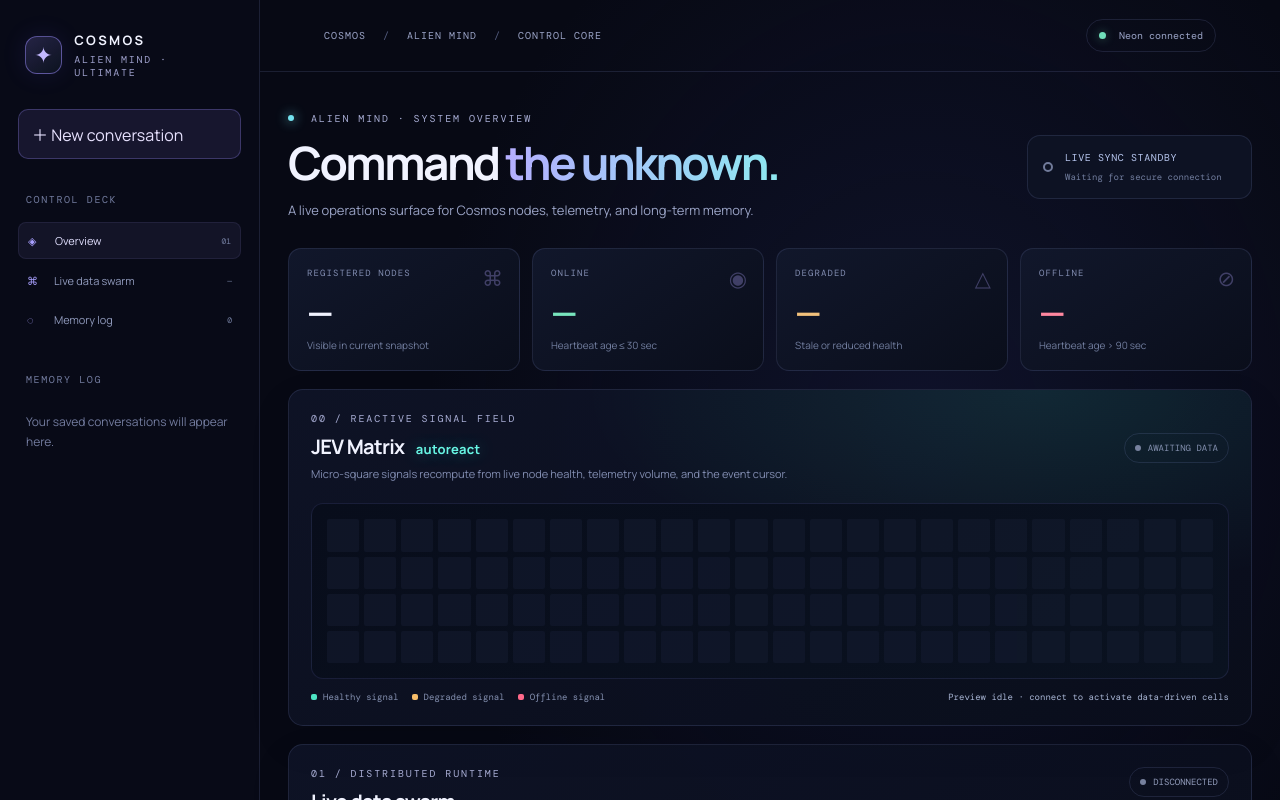
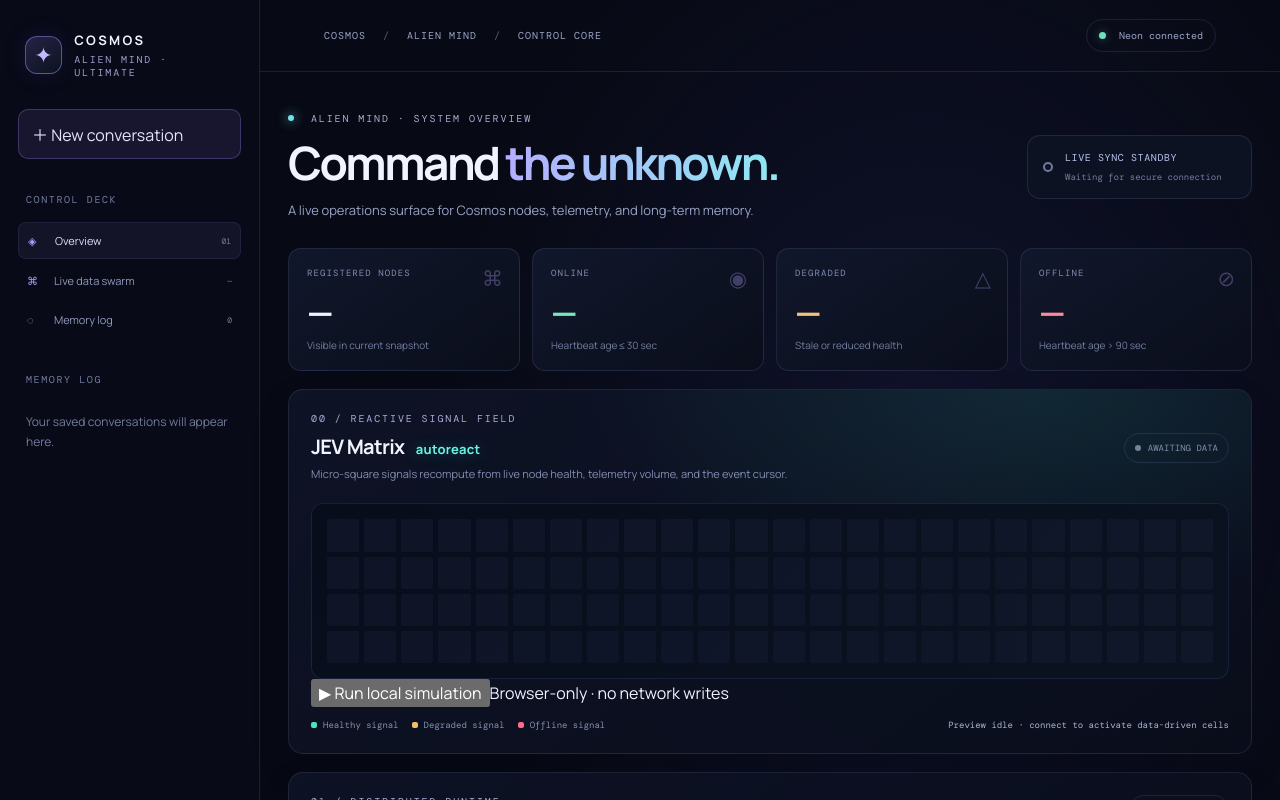
Before and after one commit to CodebruteDamage/cosmos-alien-mind, a Next.js app: page / in a window 1280 px wide. Shown: the top 800 px of the page. Built offline with nearby package versions, Linux system fonts and the light colour scheme; no server answers; the database is empty.

Commit message:
Add browser-only COSMOS swarm simulation request

```diff
--- a/app/page.tsx
+++ b/app/page.tsx
@@ -35,6 +35,7 @@ export default function Home() {
   const [events, setEvents] = useState<SwarmEvent[]>([]);
   const [cursor, setCursor] = useState(0);
   const [lastSync, setLastSync] = useState<string | null>(null);
+  const [simulationMode, setSimulationMode] = useState(false);
   const cursorRef = useRef(0);
 
   const refresh = useCallback(async () => {
@@ -56,6 +57,7 @@ export default function Home() {
 
   const disconnectSwarm = useCallback((messageText = "Disconnected from the live swarm.") => {
     setSwarmToken("");
+    setSimulationMode(false);
     setTokenDraft("");
     setSwarmState("disconnected");
     setSwarmMessage(messageText);
@@ -138,6 +140,34 @@ export default function Home() {
     return () => { cancelled = true; if (timer) clearTimeout(timer); };
   }, [swarmToken, swarmState, disconnectSwarm]);
 
+
+  function runLocalSimulation() {
+    // Synthetic fixtures stay entirely in browser memory; no API call or database write.
+    const now = Date.now();
+    const iso = (secondsAgo: number) => new Date(now - secondsAgo * 1000).toISOString();
+    const simulatedNodes: SwarmNode[] = [
+      { nodeId: "SIM-LOCAL-CORE", status: "online", metadata: { platform: "Windows / Local runtime", version: "sim-1.0" }, lastSeenAt: iso(4), ageSeconds: 4 },
+      { nodeId: "SIM-NEON-RELAY", status: "degraded", metadata: { platform: "Cloud relay", version: "sim-1.0" }, lastSeenAt: iso(48), ageSeconds: 48 },
+      { nodeId: "SIM-EDGE-NODE-03", status: "offline", metadata: { platform: "Edge device", version: "sim-1.0" }, lastSeenAt: iso(140), ageSeconds: 140 },
+    ];
+    const simulatedEvents: SwarmEvent[] = [
+      { seq: 101, event_id: "sim-evt-101", node_id: "SIM-LOCAL-CORE", event_type: "heartbeat.accepted", payload: { simulated: true }, created_at: iso(3) },
+      { seq: 102, event_id: "sim-evt-102", node_id: "SIM-NEON-RELAY", event_type: "heartbeat.stale", payload: { ageSeconds: 48, simulated: true }, created_at: iso(7) },
+      { seq: 103, event_id: "sim-evt-103", node_id: "SIM-EDGE-NODE-03", event_type: "node.offline", payload: { ageSeconds: 140, simulated: true }, created_at: iso(11) },
+      { seq: 104, event_id: "sim-evt-104", node_id: "SIM-LOCAL-CORE", event_type: "telemetry.signal", payload: { signal: "JEV_MATRIX_PULSE", simulated: true }, created_at: iso(1) },
+    ];
+    cursorRef.current = 104;
+    setCursor(104);
+    setNodes(simulatedNodes);
+    setEvents(simulatedEvents);
+    setSwarmToken("");
+    setTokenDraft("");
+    setSwarmState("disconnected");
+    setSimulationMode(true);
+    setLastSync(new Date(now).toISOString());
+    setSwarmMessage("Local simulation active. Synthetic fixtures only; no server request was sent.");
+  }
+
   async function submit(event: FormEvent<HTMLFormElement>) {
     event.preventDefault();
     const trimmed = message.trim();
@@ -160,12 +190,13 @@ export default function Home() {
   const onlineCount = nodes.filter((node) => node.status === "online").length;
   const degradedCount = nodes.filter((node) => node.status === "degraded").length;
   const offlineCount = nodes.filter((node) => node.status === "offline").length;
+  const dataVisible = swarmState === "connected" || simulationMode;
 
   // Data-derived JEV Matrix reacts when node health, telemetry, or replay cursor changes.
   const matrixCells = Array.from({ length: 96 }, (_, index) => {
     const node = nodes.length ? nodes[index % nodes.length] : undefined;
     const event = events.length ? events[(index * 7 + cursor) % events.length] : undefined;
-    const active = swarmState === "connected" && (index < nodes.length * 4 || index < events.length * 2);
+    const active = dataVisible && (index < nodes.length * 4 || index < events.length * 2);
     const level = !active ? 0 : node?.status === "offline" ? 1 : node?.status === "degraded" ? 2 : event ? 4 : 3;
     return { index, level, active, nodeId: node?.nodeId, eventType: event?.event_type };
   });
@@ -187,36 +218,37 @@ export default function Home() {
       <section className="main-panel">
         <header className="topbar"><div className="breadcrumb">COSMOS <span>/</span> ALIEN MIND <span>/</span> CONTROL CORE</div><div className={"system-pill " + (swarmState === "connected" ? "pill-live" : "")}><span className="status-dot" /> {swarmState === "connected" ? "SWARM LIVE" : status}</div></header>
         <div className="dashboard-content" id="overview">
-          <section className="welcome-row"><div><div className="eyebrow"><span /> ALIEN MIND · SYSTEM OVERVIEW</div><h1>Command <em>the unknown.</em></h1><p className="intro">A live operations surface for Cosmos nodes, telemetry, and long-term memory.</p></div><div className="live-clock"><span className={"pulse-ring " + (swarmState === "connected" ? "active" : "")} /><div><strong>{swarmState === "connected" ? "LIVE SYNC ENABLED" : "LIVE SYNC STANDBY"}</strong><small>{lastSync ? "Last sync " + timeLabel(lastSync) : "Waiting for secure connection"}</small></div></div></section>
+          <section className="welcome-row"><div><div className="eyebrow"><span /> ALIEN MIND · SYSTEM OVERVIEW</div><h1>Command <em>the unknown.</em></h1><p className="intro">A live operations surface for Cosmos nodes, telemetry, and long-term memory.</p></div><div className="live-clock"><span className={"pulse-ring " + (swarmState === "connected" ? "active" : "")} /><div><strong>{simulationMode ? "SIMULATION ACTIVE" : swarmState === "connected" ? "LIVE SYNC ENABLED" : "LIVE SYNC STANDBY"}</strong><small>{lastSync ? "Last sync " + timeLabel(lastSync) : "Waiting for secure connection"}</small></div></div></section>
 
           <section className="metric-grid" aria-label="Swarm summary">
-            <article className="metric-card"><div className="metric-label">REGISTERED NODES</div><div className="metric-value">{swarmState === "connected" ? nodes.length : "—"}</div><div className="metric-foot">Visible in current snapshot</div><span className="metric-symbol">⌘</span></article>
-            <article className="metric-card"><div className="metric-label">ONLINE</div><div className="metric-value success-text">{swarmState === "connected" ? onlineCount : "—"}</div><div className="metric-foot">Heartbeat age ≤ 30 sec</div><span className="metric-symbol">◉</span></article>
-            <article className="metric-card"><div className="metric-label">DEGRADED</div><div className="metric-value warning-text">{swarmState === "connected" ? degradedCount : "—"}</div><div className="metric-foot">Stale or reduced health</div><span className="metric-symbol">△</span></article>
-            <article className="metric-card"><div className="metric-label">OFFLINE</div><div className="metric-value danger-text">{swarmState === "connected" ? offlineCount : "—"}</div><div className="metric-foot">Heartbeat age &gt; 90 sec</div><span className="metric-symbol">⊘</span></article>
+            <article className="metric-card"><div className="metric-label">REGISTERED NODES</div><div className="metric-value">{dataVisible ? nodes.length : "—"}</div><div className="metric-foot">Visible in current snapshot</div><span className="metric-symbol">⌘</span></article>
+            <article className="metric-card"><div className="metric-label">ONLINE</div><div className="metric-value success-text">{dataVisible ? onlineCount : "—"}</div><div className="metric-foot">Heartbeat age ≤ 30 sec</div><span className="metric-symbol">◉</span></article>
+            <article className="metric-card"><div className="metric-label">DEGRADED</div><div className="metric-value warning-text">{dataVisible ? degradedCount : "—"}</div><div className="metric-foot">Stale or reduced health</div><span className="metric-symbol">△</span></article>
+            <article className="metric-card"><div className="metric-label">OFFLINE</div><div className="metric-value danger-text">{dataVisible ? offlineCount : "—"}</div><div className="metric-foot">Heartbeat age &gt; 90 sec</div><span className="metric-symbol">⊘</span></article>
           </section>
 
           <section className="panel jev-panel" aria-labelledby="jev-title">
             <div className="section-heading">
               <div><div className="eyebrow">00 / REACTIVE SIGNAL FIELD</div><h2 id="jev-title">JEV Matrix <em className="matrix-live-word">autoreact</em></h2><p>Micro-square signals recompute from live node health, telemetry volume, and the event cursor.</p></div>
-              <div className={"matrix-state " + (swarmState === "connected" ? "is-live" : "")}><span />{swarmState === "connected" ? "DATA LINK ACTIVE" : "AWAITING DATA"}</div>
+              <div className={"matrix-state " + (swarmState === "connected" || simulationMode ? "is-live" : "")}><span />{simulationMode ? "SIMULATION DATA" : swarmState === "connected" ? "DATA LINK ACTIVE" : "AWAITING DATA"}</div>
             </div>
-            <div className={"jev-matrix " + (swarmState === "connected" ? "matrix-connected" : "")} role="img" aria-label={"JEV Matrix with 96 signal cells; " + onlineCount + " online, " + degradedCount + " degraded, " + offlineCount + " offline nodes"}>
+            <div className={"jev-matrix " + (swarmState === "connected" || simulationMode ? "matrix-connected" : "")} role="img" aria-label={"JEV Matrix with 96 signal cells; " + onlineCount + " online, " + degradedCount + " degraded, " + offlineCount + " offline nodes"}>
               {matrixCells.map((cell) => <span key={cell.index} className={"matrix-cell level-" + cell.level + (cell.active ? " cell-active" : "")} title={cell.nodeId ? cell.nodeId + (cell.eventType ? " · " + cell.eventType : "") : "Awaiting live telemetry"} />)}
             </div>
-            <div className="matrix-legend"><span><i className="legend-online" />Healthy signal</span><span><i className="legend-degraded" />Degraded signal</span><span><i className="legend-offline" />Offline signal</span><span className="matrix-footnote">{swarmState === "connected" ? nodes.length + " nodes · " + events.length + " events · cursor " + cursor : "Preview idle · connect to activate data-driven cells"}</span></div>
+            <div className="matrix-actions"><button type="button" className="simulate-button" onClick={runLocalSimulation}>▶ Run local simulation</button>{simulationMode && <button type="button" className="quiet-button" onClick={() => disconnectSwarm("Simulation cleared. Connect to the real service when ready.")}>Clear simulation</button>}<span>Browser-only · no network writes</span></div>
+            <div className="matrix-legend"><span><i className="legend-online" />Healthy signal</span><span><i className="legend-degraded" />Degraded signal</span><span><i className="legend-offline" />Offline signal</span><span className="matrix-footnote">{dataVisible ? (simulationMode ? "SIMULATED · " : "") + nodes.length + " nodes · " + events.length + " events · cursor " + cursor : "Preview idle · connect to activate data-driven cells"}</span></div>
           </section>
 
           <section className="panel swarm-panel" id="swarm">
-            <div className="section-heading"><div><div className="eyebrow">01 / DISTRIBUTED RUNTIME</div><h2>Live data swarm</h2><p>Node health, heartbeat freshness, and incremental telemetry.</p></div><div className={"connection-badge " + swarmState}><span />{swarmState === "connected" ? "CONNECTED" : swarmState === "connecting" ? "CONNECTING" : swarmState === "error" ? "ATTENTION" : "DISCONNECTED"}</div></div>
-            {swarmState !== "connected" ? <div className="connect-layout"><div className="connect-visual" aria-hidden="true"><div className="radar-grid"><span /><span /><span /><i /><b>✦</b></div></div><div className="connect-copy"><h3>Establish secure uplink</h3><p>Enter your swarm operator token to authenticate with the server-side event API. The token stays in this page's memory and is never saved to local storage.</p><form className="connect-form" onSubmit={connectSwarm}><label htmlFor="swarm-token">OPERATOR BEARER TOKEN</label><input id="swarm-token" type="password" autoComplete="off" value={tokenDraft} onChange={(e) => setTokenDraft(e.target.value)} placeholder="Paste your 32+ character token" minLength={32} required /><div className="connect-actions"><button type="submit" disabled={swarmState === "connecting" || tokenDraft.trim().length < 32}>{swarmState === "connecting" ? "Connecting…" : "Connect swarm ↗"}</button></div></form><p className={"swarm-message " + (swarmState === "error" ? "error-text" : "")} role="status">{swarmMessage}</p></div></div> : <>
-              <div className="swarm-toolbar"><div><span className="status-dot" /> Authenticated service channel</div><div>Cursor <strong>{cursor}</strong> · Poll interval <strong>5s</strong></div><button className="quiet-button" onClick={() => disconnectSwarm()}>Disconnect</button></div>
+            <div className="section-heading"><div><div className="eyebrow">01 / DISTRIBUTED RUNTIME</div><h2>Live data swarm</h2><p>Node health, heartbeat freshness, and incremental telemetry.</p></div><div className={"connection-badge " + swarmState}><span />{simulationMode ? "SIMULATION" : swarmState === "connected" ? "CONNECTED" : swarmState === "connecting" ? "CONNECTING" : swarmState === "error" ? "ATTENTION" : "DISCONNECTED"}</div></div>
+            {!dataVisible ? <div className="connect-layout"><div className="connect-visual" aria-hidden="true"><div className="radar-grid"><span /><span /><span /><i /><b>✦</b></div></div><div className="connect-copy"><h3>Establish secure uplink</h3><p>Enter your swarm operator token to authenticate with the server-side event API. The token stays in this page's memory and is never saved to local storage.</p><form className="connect-form" onSubmit={connectSwarm}><label htmlFor="swarm-token">OPERATOR BEARER TOKEN</label><input id="swarm-token" type="password" autoComplete="off" value={tokenDraft} onChange={(e) => setTokenDraft(e.target.value)} placeholder="Paste your 32+ character token" minLength={32} required /><div className="connect-actions"><button type="submit" disabled={swarmState === "connecting" || tokenDraft.trim().length < 32}>{swarmState === "connecting" ? "Connecting…" : "Connect swarm ↗"}</button></div></form><p className={"swarm-message " + (swarmState === "error" ? "error-text" : "")} role="status">{swarmMessage}</p></div></div> : <>
+              <div className="swarm-toolbar"><div><span className="status-dot" /> {simulationMode ? "Synthetic local data channel" : "Authenticated service channel"}</div><div>Cursor <strong>{cursor}</strong> · Poll interval <strong>5s</strong></div><button className="quiet-button" onClick={() => disconnectSwarm()}> {simulationMode ? "Clear simulation" : "Disconnect"} </button></div>
               {nodes.length ? <div className="node-grid">{nodes.map((node) => <article className="node-card" key={node.nodeId}><div className="node-card-top"><span className="node-icon">⌘</span><span className={"node-status " + node.status}><i />{statusLabel(node.status)}</span></div><h3>{node.nodeId}</h3><p className="node-meta">{typeof node.metadata?.platform === "string" ? node.metadata.platform : "Runtime node"}{typeof node.metadata?.version === "string" ? " · " + node.metadata.version : ""}</p><div className="heartbeat-line"><span>LAST HEARTBEAT</span><strong>{ageLabel(Number(node.ageSeconds ?? 0))}</strong></div><div className="heartbeat-track"><span className={node.status} /></div><small className="node-timestamp">{timeLabel(node.lastSeenAt)}</small></article>)}</div> : <div className="empty-swarm"><span>⌘</span><strong>No nodes have checked in yet</strong><p>Send a heartbeat from a trusted node agent to populate the live swarm.</p></div>}
             </>}
           </section>
 
           <section className="lower-grid">
-            <section className="panel events-panel"><div className="section-heading compact"><div><div className="eyebrow">02 / EVENT STREAM</div><h2>Telemetry feed</h2></div><span className="feed-count">{events.length} recent</span></div>{swarmState !== "connected" ? <div className="feed-empty">Secure connection required to view telemetry.</div> : events.length ? <div className="event-list">{[...events].reverse().map((item) => <article className="event-row" key={item.event_id}><span className="event-marker" /><div className="event-main"><strong>{item.event_type}</strong><small>{item.node_id} · seq {item.seq}</small></div><time>{timeLabel(item.created_at)}</time></article>)}</div> : <div className="feed-empty">Listening for new telemetry events…<small>Reconnect uses the sequence cursor to replay missed events.</small></div>}</section>
+            <section className="panel events-panel"><div className="section-heading compact"><div><div className="eyebrow">02 / EVENT STREAM</div><h2>Telemetry feed</h2></div><span className="feed-count">{events.length} recent</span></div>{!dataVisible ? <div className="feed-empty">Secure connection required to view telemetry.</div> : events.length ? <div className="event-list">{[...events].reverse().map((item) => <article className="event-row" key={item.event_id}><span className="event-marker" /><div className="event-main"><strong>{item.event_type}</strong><small>{item.node_id} · seq {item.seq}</small></div><time>{timeLabel(item.created_at)}</time></article>)}</div> : <div className="feed-empty">Listening for new telemetry events…<small>Reconnect uses the sequence cursor to replay missed events.</small></div>}</section>
             <section className="panel memory-panel"><div className="section-heading compact"><div><div className="eyebrow">03 / LONG-TERM MEMORY</div><h2>Capture a thought</h2></div><span className="memory-glyph">◈</span></div><form className="prompt-box" onSubmit={submit}><label htmlFor="prompt">MISSION NOTE</label><textarea id="prompt" value={message} onChange={(e) => setMessage(e.target.value)} placeholder="Capture an idea, decision, or next action…" maxLength={20000} rows={3} /><div className="prompt-footer"><span>{message.length.toLocaleString()} / 20,000</span><button type="submit" disabled={saving || !message.trim()}>{saving ? "Saving…" : "Save to memory ↗"}</button></div></form>{notice && <p className="notice" role="status">{notice}</p>}<p className="disclaimer">Conversation persistence depends on Neon configuration and the existing database schema. AI inference is not connected by this interface.</p></section>
           </section>
           <footer className="footer"><span>ALIEN MIND · ULTIMATE CONTROL SURFACE</span><span>OBSERVE · VERIFY · RECOVER · EVOLVE</span></footer>
```
